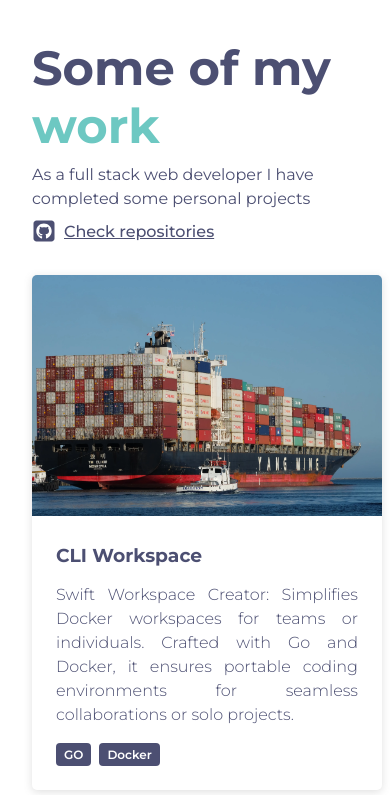
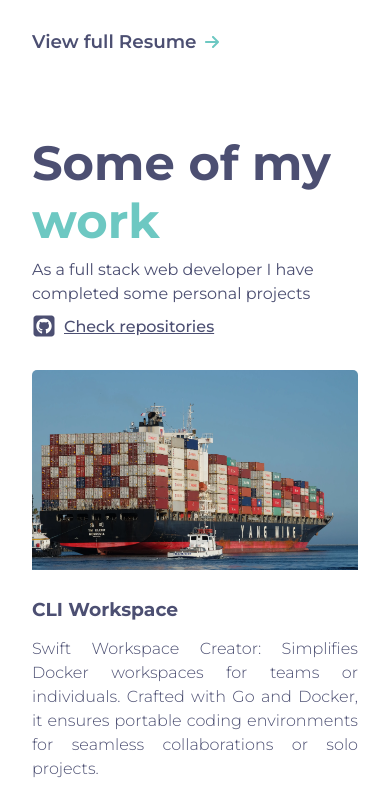
Before and after one commit to sneuder/portfolio, a React (Create React App) app: page / in a window 390 px wide. Shown: the part 2247-3042 px from the top of the page. Built offline with nearby package versions, Linux system fonts and the light colour scheme.

Commit message:
fix: card project in responsive

```diff
--- a/src/common/cardProject/index.module.scss
+++ b/src/common/cardProject/index.module.scss
@@ -44,13 +44,6 @@
 }
 
 @media screen and (max-width: 650px) {
-  .containerProjects {
-    grid-template-columns: repeat(10, 100%);
-
-    scroll-snap-type: x mandatory;
-    overflow: auto;
-    border-radius: 5px;
-
   .containerProject {
     width: 100%;
     scroll-snap-align: start;
@@ -62,12 +55,7 @@
     }
 
     & img {
-        height: auto;
+      height: 200px;
     }
   }
 }
-
-  .containerProjects::-webkit-scrollbar {
-    display: none;
-  }
-}
--- a/src/pages/home/views/projects/index.module.scss
+++ b/src/pages/home/views/projects/index.module.scss
@@ -2,4 +2,8 @@
   display: grid;
   grid-template-columns: repeat(auto-fit, minmax(350px, 1fr));
   gap: 2rem;
+
+  @media screen and (max-width: 500px) {
+    grid-template-columns: 1fr;
+  }
 }
--- a/src/pages/projects/views/projectsList/index.module.scss
+++ b/src/pages/projects/views/projectsList/index.module.scss
@@ -2,4 +2,8 @@
   display: grid;
   grid-template-columns: repeat(auto-fit, minmax(350px, 1fr));
   gap: 2rem;
+
+  @media screen and (max-width: 500px) {
+    grid-template-columns: 1fr;
+  }
 }
```
Lines whose indentation alone changed are shown as unchanged.
